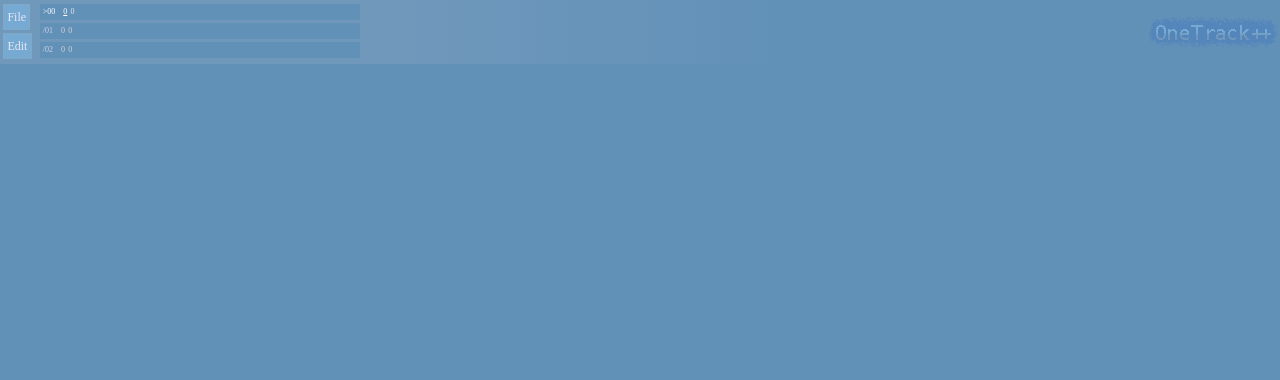
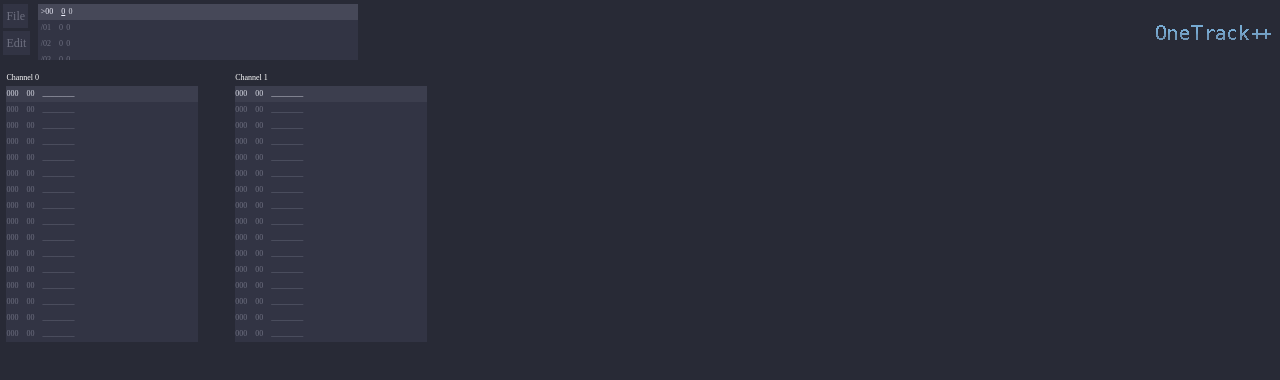
Before and after one commit to aragubas/OneTrack_Web, a Vue app: page / in a window 1280 px wide. Shown: the top 380 px of the page. Built offline with nearby package versions, Linux system fonts and the light colour scheme; a web font is replaced by a local one.

Commit message:
Better color scheme

```diff
--- a/src/App.vue
+++ b/src/App.vue
@@ -18,29 +18,30 @@ import ChannelPlaylist from "./components/ChannelPlaylist.vue";
 }
 
 :root {
-  --background-color: rgb(98, 145, 184);
-  --controls-color: rgb(119, 170, 210);
-  --panels-color: rgb(112, 152, 187);
+  /* Backgrounds */
+  --background-primary: rgb(40, 42, 54);
+  --background-secondary: rgb(50, 52, 68);
+  --background-secondary-alt: rgb(60, 62, 78);
+  --background-tertiary: rgb(70, 72, 88);
+  --background-floating: rgb(60, 62, 78);
+  --background-modifier-selected: rgba(90, 92, 108, 0.35);
+  --background-accent: rgb(70, 72, 88);
 
-  --foreground-normal: rgb(230, 230, 245);
-  --foreground-active: white;
-  --line-number-color: rgb(210, 210, 230);
+  /* Shadows */
+  --boxShadow-elevation-high: 0px 0px 8px rgba(0, 2, 12, 0.5);
 
-  --control-border-normal: rgb(129, 168, 196);
-  --control-border-active: rgb(98, 158, 194);
+  /* Scrollbars */
+  --scrollbar-auto-thumb: rgb(60, 62, 78);
+  --scrollbar-auto-track: rgb(50, 52, 68);
 
-  --control-background-active: rgb(129, 168, 196);
-
-  --scrollbar-background: rgb(98, 158, 194);
-  --scrollbar-thumb: rgb(129, 168, 196);
-
-  --track-line-background: rgb(98, 145, 184);
-
-  --active-element-outline: rgb(129, 168, 196);
+  /* Text Colors */
+  --text-muted: rgb(110, 112, 128);
+  --text-normal: rgb(220, 222, 232);
+  --text-bright: rgb(242, 242, 255);
 }
 
 body {
-  background: var(--background-color);
+  background: var(--background-primary);
   font-family: "PressStart2P";
   font-size: 8px;
   color: white;
@@ -61,6 +62,11 @@ ol {
   padding: 0;
 }
 
+ol,
+ul {
+  list-style-type: none;
+}
+
 *::-webkit-scrollbar {
   background: var(--scrollbar-background);
   width: 0.3rem;
--- a/src/SongData.ts
+++ b/src/SongData.ts
@@ -1,4 +1,11 @@
 import { ref } from "vue";
+
+export var Channels = ref(Array<Channel>());
+export var PatternMatrix = ref(Array<PatternMatrixLine>());
+export var ChannelCount = ref(2);
+export var PatternLength = ref(16);
+export var MatrixPosition = ref(0);
+export var ChannelNeddlePosition = ref(0);
 
 class PatternLine {
   ID: number;
@@ -20,7 +27,46 @@ export class PatternMatrixLine {
   }
 }
 
-export var PatternMatrix = ref(Array<PatternMatrixLine>());
+export class Note {
+  pitch: number;
+  instrument_number: number;
+  effect_string: string;
+  index: number;
+  UID: string;
+
+  constructor(
+    pitch: number,
+    instrument_number: number,
+    effect_string: string,
+    index: number
+  ) {
+    this.pitch = pitch;
+    this.instrument_number = instrument_number;
+    this.effect_string = effect_string;
+    this.UID = uuidv4();
+    this.index = index;
+  }
+}
+
+export class Pattern {
+  ID: number;
+  Notes: Array<Note>;
+
+  constructor(ID: number, Notes: Array<Note>) {
+    this.ID = ID;
+    this.Notes = Notes;
+  }
+}
+
+export class Channel {
+  ID: number;
+  Patterns: Array<Pattern>;
+
+  constructor(ID: number, Patterns: Array<Pattern>) {
+    this.ID = ID;
+    this.Patterns = Patterns;
+  }
+}
 
 export function NewFile() {
   let newMatrix = new Array<PatternMatrixLine>();
@@ -30,7 +76,7 @@ export function NewFile() {
     let lines = new Array<PatternLine>();
 
     // Add channels representations
-    for (let i2 = 0; i2 < Channels.value; i2++) {
+    for (let i2 = 0; i2 < ChannelCount.value; i2++) {
       lines.push(new PatternLine(i2, 0));
     }
 
@@ -39,7 +85,40 @@ export function NewFile() {
   }
 
   PatternMatrix.value = newMatrix;
+
+  for (var i = 0; i < ChannelCount.value; i++) {
+    let patterns = Array<Pattern>();
+    let notes = Array<Note>();
+
+    for (let i2 = 0; i2 < PatternLength.value; i2++) {
+      notes.push(new Note(0, 0, "________", i2));
+    }
+
+    patterns.push(new Pattern(0, notes));
+
+    Channels.value.push(new Channel(i, patterns));
+  }
+
+  console.log(Channels.value);
 }
 
-export var MatrixPosition = ref(0);
-export var Channels = ref(2);
+export function AddPattern(channelID: number) {
+  let notes = Array<Note>();
+
+  // Fill in blank notes
+  for (let i2 = 0; i2 < PatternLength.value; i2++) {
+    notes.push(new Note(0, 0, "________", i2));
+  }
+
+  Channels.value[channelID].Patterns.push(
+    new Pattern(Channels.value[channelID].Patterns.length, notes)
+  );
+}
+
+function uuidv4(): string {
+  return "xxxxxxxx-xxxx-4xxx-yxxx-xxxxxxxxxxxx".replace(/[xy]/g, function (c) {
+    var r = (Math.random() * 16) | 0,
+      v = c == "x" ? r : (r & 0x3) | 0x8;
+    return v.toString(16);
+  });
+}
--- a/src/components/ChannelPlaylist.vue
+++ b/src/components/ChannelPlaylist.vue
@@ -1,10 +1,25 @@
-<script setup lang="ts"></script>
+<script setup lang="ts">
+import { Channels } from "../SongData";
+import ChannelView from "./ChannelView.vue";
+</script>
 
 <template>
-  <main></main>
+  <main>
+    <ol>
+      <li v-for="channel in Channels" :key="channel.ID">
+        <ChannelView :channelID="channel.ID"></ChannelView>
+      </li>
+    </ol>
+  </main>
 </template>
 
 <style scoped>
 main {
+  background: var(--control-background-active);
+}
+
+ol {
+  display: flex;
+  gap: 1.5rem;
 }
 </style>
--- /dev/null
+++ b/src/components/ChannelView.vue
@@ -0,0 +1,121 @@
+<script setup lang="ts">
+import { ref, watch } from "vue";
+import {
+  Channels,
+  MatrixPosition,
+  PatternMatrix,
+  ChannelNeddlePosition,
+  PatternLength,
+} from "../SongData";
+
+const props = defineProps({ channelID: { required: true, type: Number } });
+let selectedColumn = ref(0);
+
+let currentPattern = ref(
+  Channels.value[props.channelID].Patterns[
+    PatternMatrix.value[MatrixPosition.value].Pattern[props.channelID].Pattern
+  ]
+);
+
+watch(ChannelNeddlePosition, () => {
+  // Scroll element into view
+  var el = document.getElementById(
+    "viewnote-" +
+      Channels.value[props.channelID].Patterns[
+        PatternMatrix.value[MatrixPosition.value].Pattern[props.channelID]
+          .Pattern
+      ].Notes[ChannelNeddlePosition.value].UID
+  );
+
+  if (el != null) {
+    el.scrollIntoView({
+      behavior: "smooth",
+      block: "center",
+      inline: "start",
+    });
+  }
+});
+
+function handleKeyboard(event: KeyboardEvent) {
+  if (event.key == "ArrowUp") {
+    ChannelNeddlePosition.value--;
+
+    if (ChannelNeddlePosition.value < 0) {
+      ChannelNeddlePosition.value = PatternLength.value - 1;
+    }
+  }
+
+  if (event.key == "ArrowDown") {
+    ChannelNeddlePosition.value++;
+
+    if (ChannelNeddlePosition.value > PatternLength.value - 1) {
+      ChannelNeddlePosition.value = 0;
+    }
+  }
+}
+</script>
+
+<template>
+  <div class="container">
+    <div class="top-toolbar">
+      <nav>
+        <ul>
+          <li>
+            <p>Channel {{ props.channelID }}</p>
+          </li>
+        </ul>
+      </nav>
+    </div>
+
+    <ol tabindex="1" @keydown="handleKeyboard">
+      <li
+        class="pattern-line"
+        v-for="note in currentPattern.Notes"
+        :key="note.UID"
+        tabindex="0"
+        :class="ChannelNeddlePosition == note.index ? 'selected' : ''"
+        :id="'viewnote-' + note.UID"
+      >
+        <p>000</p>
+        <p>{{ note.instrument_number.toString().padStart(2, "0") }}</p>
+        <p>{{ note.effect_string }}</p>
+      </li>
+    </ol>
+  </div>
+</template>
+
+<style scoped>
+.container {
+  display: flex;
+  flex-flow: column;
+  width: 12rem;
+
+  height: 100%;
+  padding: 0.4rem;
+}
+
+li:focus {
+  outline: 2px solid red;
+}
+
+.top-toolbar {
+  display: flex;
+}
+
+.pattern-line {
+  display: flex;
+  gap: 0.5rem;
+  user-select: none;
+  background: var(--background-secondary);
+  color: var(--text-muted);
+}
+
+.pattern-line:focus {
+  outline: none;
+}
+
+.pattern-line.selected {
+  background: var(--background-secondary-alt);
+  color: var(--text-normal);
+}
+</style>
--- a/src/components/PatternMatrix.vue
+++ b/src/components/PatternMatrix.vue
@@ -1,7 +1,7 @@
 <script setup lang="ts">
 import { computed, onMounted, watch } from "@vue/runtime-core";
 import { ref } from "vue";
-import { PatternMatrix, MatrixPosition, Channels } from "../SongData";
+import { PatternMatrix, MatrixPosition, ChannelCount } from "../SongData";
 var SelectedPosition = ref(0);
 
 function getTrackNumber(number: number): string {
@@ -56,12 +56,12 @@ function handleKeyboard(event: KeyboardEvent) {
     SelectedPosition.value -= 1;
 
     if (SelectedPosition.value < 0) {
-      SelectedPosition.value = Channels.value - 1;
+      SelectedPosition.value = ChannelCount.value - 1;
     }
   } else if (event.key == "ArrowRight") {
     SelectedPosition.value += 1;
 
-    if (SelectedPosition.value > Channels.value - 1) {
+    if (SelectedPosition.value > ChannelCount.value - 1) {
       SelectedPosition.value = 0;
     }
   } else {
@@ -87,6 +87,7 @@ function handleKeyboard(event: KeyboardEvent) {
         v-for="line in PatternMatrix"
         :key="line.Position"
         :id="'patternmatrix-line-' + line.Position"
+        :class="[line.Position == MatrixPosition ? 'active' : '']"
       >
         <p
           class="line-number"
@@ -116,57 +117,63 @@ function handleKeyboard(event: KeyboardEvent) {
 
 <style scoped>
 .editable-paragraph {
-  color: lightgray;
+  color: var(--text-muted);
+}
+
+.editable-paragraph:focus {
+  outline: none;
 }
 
 .editable-paragraph.active {
-  color: rgb(230, 230, 240);
+  color: var(--text-normal);
 }
 
 .editable-paragraph.active.selected {
-  color: white;
+  color: var(--text-bright);
   text-decoration: underline;
 }
 
 .container {
   display: flex;
-  background: var(--panels-color);
+  background: var(--background-secondary);
   height: 3.5rem;
   width: 20rem;
+  user-select: none;
 }
 
 ol {
   list-style-type: none;
   display: flex;
   flex-direction: column;
-  gap: 0.2rem;
   overflow-y: hidden;
   width: 100%;
   height: 100%;
 }
 
 ol:focus {
-  outline: 2px solid var(--active-element-outline);
+  outline: 2px solid var(--background-secondary-alt);
 }
 
 li {
   display: flex;
   gap: 0.5rem;
-  background: var(--track-line-background);
   padding: 0 0.2rem;
+}
+
+li.active {
+  background: var(--background-accent);
 }
 
 .lines {
   display: flex;
   gap: 0.2rem;
-  color: var(--line-number-color);
 }
 
 .line-number {
-  color: var(--line-number-color);
+  color: var(--text-muted);
 }
 
 .line-number.active {
-  color: white;
+  color: var(--text-bright);
 }
 </style>
--- a/src/components/TopPanel.vue
+++ b/src/components/TopPanel.vue
@@ -35,11 +35,6 @@ import PatternMatrix from "./PatternMatrix.vue";
 
 header {
   display: flex;
-  background: linear-gradient(
-    90deg,
-    var(--panels-color) 30%,
-    var(--background-color) 60%
-  );
   height: 4rem;
   padding: 0.2rem;
   box-sizing: border-box;
@@ -65,17 +60,15 @@ li {
 }
 
 a {
-  background: var(--controls-color);
+  background: var(--background-secondary);
   text-decoration: none;
   font-size: 0.75rem;
   padding: 0 0.2rem;
-  color: var(--foreground-normal);
-  border: 1px solid var(--control-border-normal);
+  color: var(--text-muted);
 }
 
 a:hover {
-  color: var(--foreground-active);
-  background: var(--control-background-active);
-  border: 1px solid var(--control-border-active);
+  color: var(--text-normal);
+  background: var(--background-modifier-selected);
 }
 </style>
```
Also changed, not shown: public/Logo.png.
